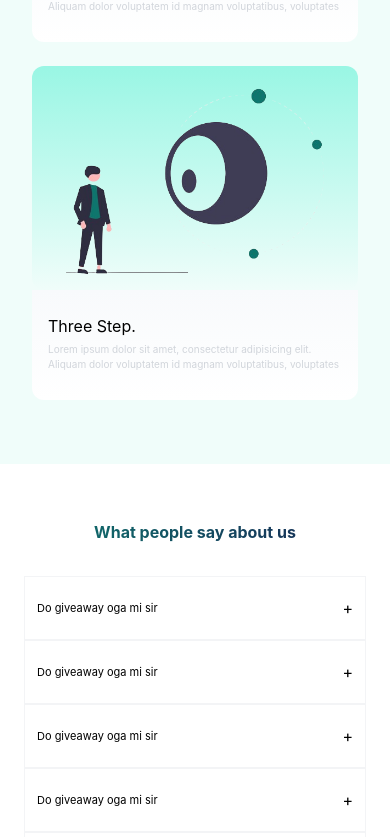
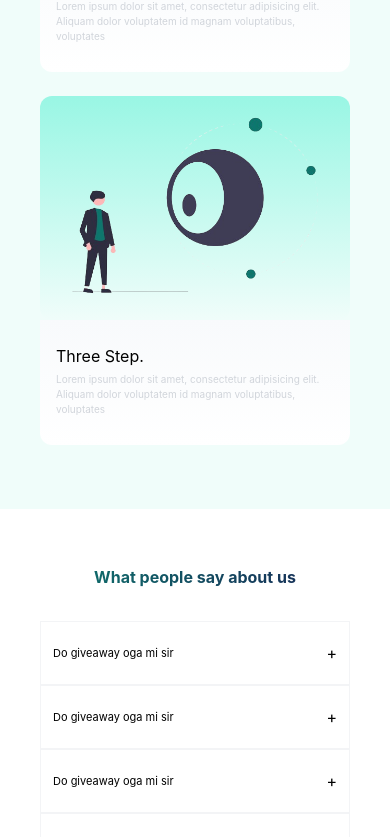
Before and after one commit to Himmiee/Jobbie, a React (Create React App) app: page / in a window 390 px wide. Shown: the part 3479-4316 px from the top of the page. Built offline with nearby package versions, Linux system fonts and the light colour scheme; no server answers.

Commit message:
firebase setup

```diff
--- a/src/components/navbar.tsx
+++ b/src/components/navbar.tsx
@@ -81,7 +81,7 @@ const NavbarComponent = () => {
                     signOut(auth);
                     navigate("/login");
                   }}
-                  className="hidden sm:bg-teal-700 hover:bg-teal-600 w-20 sm:flex justify-center sm:text-white h-8 p-1 text-[15px] sm:text-[13px] items-center text-gray-400 sm:rounded-full"
+                  className=" sm:bg-teal-700 hover:bg-teal-600 w-20 sm:flex justify-center sm:text-white h-8 p-1 text-[15px] sm:text-[13px] items-center text-gray-400 sm:rounded-full"
                   title="Sign Out"
                   icon={null}
                 />
--- a/src/pages/home.tsx
+++ b/src/pages/home.tsx
@@ -121,7 +121,7 @@ const HomeComponent = () => {
         initial={{ opacity: 0.5, scale: 0.5 }}
         whileInView={{ opacity: 1, scale: 1 }}
         transition={{ duration: 0.1 }}
-        className="wrap px-8 sm:px-[102px] py-5 mt-8 pb-14 sm:pb-0 bg-teal-50 sm:h-[600px]"
+        className="wrap px-10 sm:px-[102px] py-5 mt-8 pb-14 sm:pb-0 bg-teal-50 sm:h-[600px]"
       >
         {" "}
         <div className="sm:flex sm:justify-between my-4 items-center ">
@@ -191,9 +191,9 @@ const HomeComponent = () => {
         initial={{ opacity: 0.5, scale: 0.5 }}
         whileInView={{ opacity: 1, scale: 1 }}
         transition={{ duration: 0.1 }}
-        className="mx-6 sm:mx-24 my-14  h-fit"
+        className="mx-10 sm:mx-24 my-14  h-fit"
       >
-        <h3 className="text-center font-1000 my-8   font-bold  bg-gradient-to-r from-teal-700 bg-clip-text text-transparent to-blue-950  sm:text-[32px]">
+        <h3 className="text-center font-1000 my-8  font-bold  bg-gradient-to-r from-teal-700 bg-clip-text text-transparent to-blue-950  sm:text-[32px]">
           What people say about us
         </h3>
 
```
